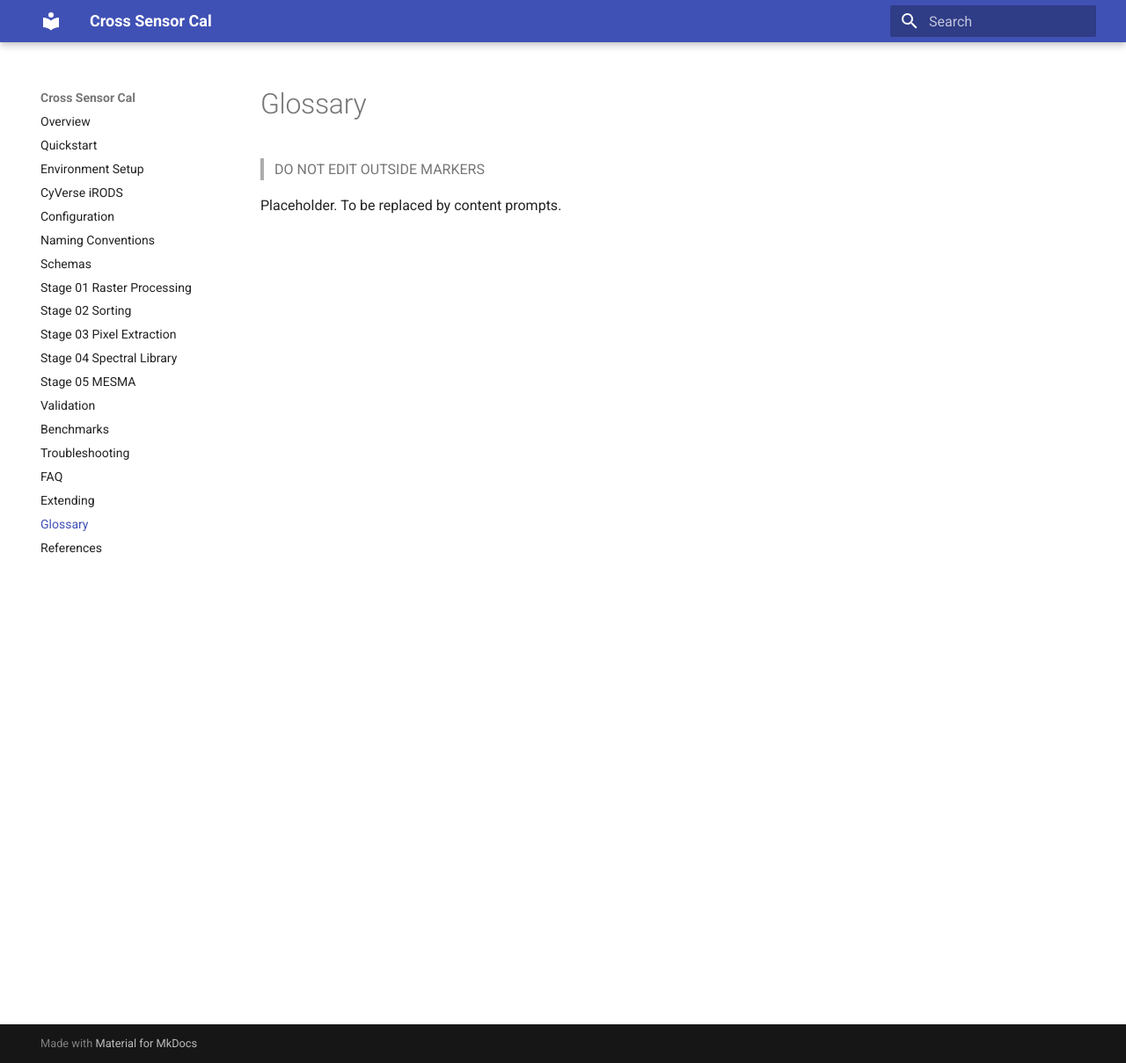
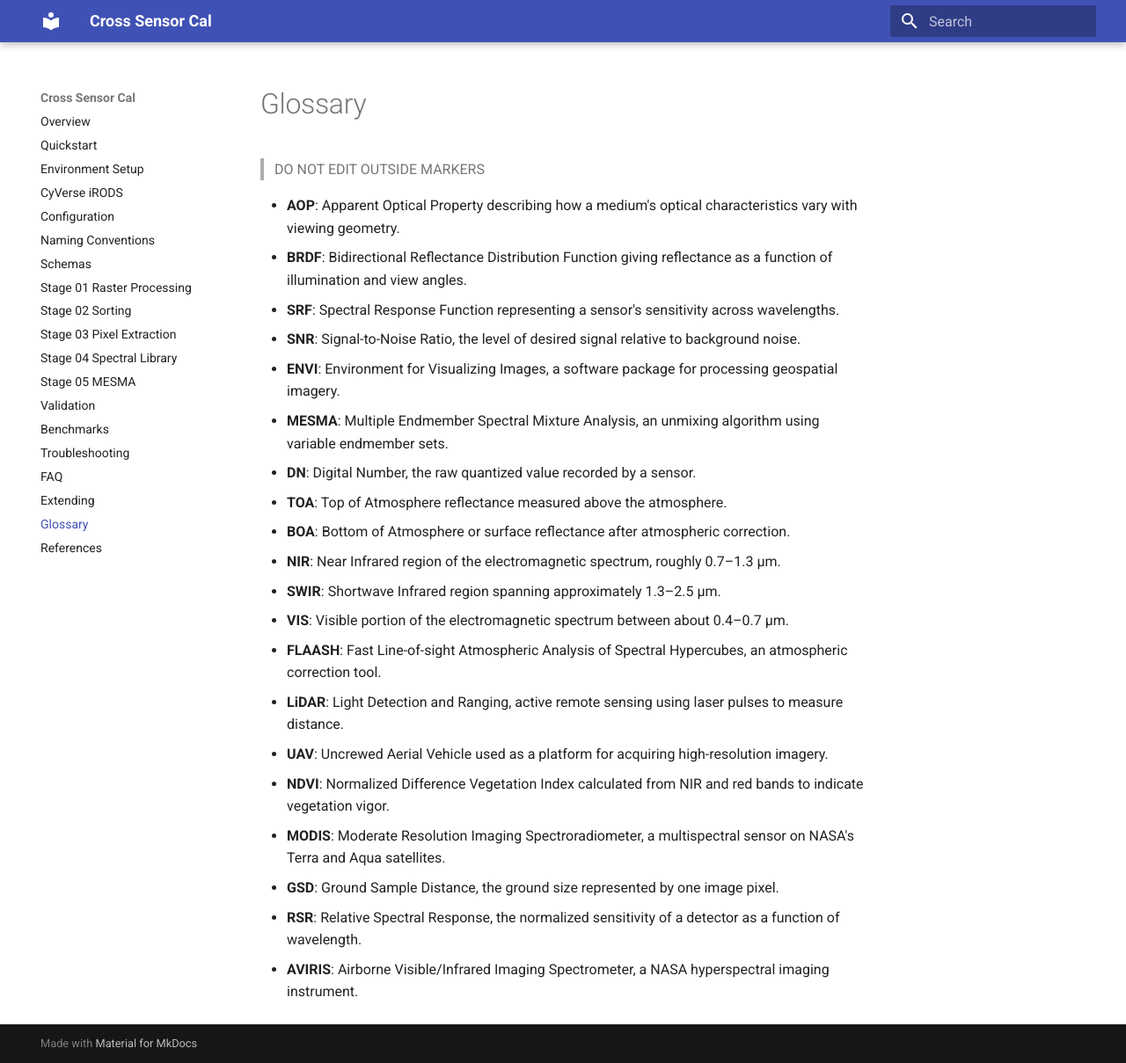
Before and after one commit to earthlab/cross-sensor-cal, an MkDocs documentation site: the page built from docs/glossary.md, in a window 1280 px wide and 1209 px high. Shown: the whole window at 88% size. Built offline with MkDocs 1.6.1 and Material for MkDocs 9.7.7, drawn with Linux system fonts in a browser that asks for light colours.

Commit message:
docs: expand glossary

```diff
--- a/docs/glossary.md
+++ b/docs/glossary.md
@@ -2,5 +2,24 @@
 
 > DO NOT EDIT OUTSIDE MARKERS
 <!-- FILLME:START -->
-Placeholder. To be replaced by content prompts.
+- **AOP**: Apparent Optical Property describing how a medium's optical characteristics vary with viewing geometry.
+- **BRDF**: Bidirectional Reflectance Distribution Function giving reflectance as a function of illumination and view angles.
+- **SRF**: Spectral Response Function representing a sensor's sensitivity across wavelengths.
+- **SNR**: Signal-to-Noise Ratio, the level of desired signal relative to background noise.
+- **ENVI**: Environment for Visualizing Images, a software package for processing geospatial imagery.
+- **MESMA**: Multiple Endmember Spectral Mixture Analysis, an unmixing algorithm using variable endmember sets.
+- **DN**: Digital Number, the raw quantized value recorded by a sensor.
+- **TOA**: Top of Atmosphere reflectance measured above the atmosphere.
+- **BOA**: Bottom of Atmosphere or surface reflectance after atmospheric correction.
+- **NIR**: Near Infrared region of the electromagnetic spectrum, roughly 0.7–1.3 µm.
+- **SWIR**: Shortwave Infrared region spanning approximately 1.3–2.5 µm.
+- **VIS**: Visible portion of the electromagnetic spectrum between about 0.4–0.7 µm.
+- **FLAASH**: Fast Line-of-sight Atmospheric Analysis of Spectral Hypercubes, an atmospheric correction tool.
+- **LiDAR**: Light Detection and Ranging, active remote sensing using laser pulses to measure distance.
+- **UAV**: Uncrewed Aerial Vehicle used as a platform for acquiring high-resolution imagery.
+- **NDVI**: Normalized Difference Vegetation Index calculated from NIR and red bands to indicate vegetation vigor.
+- **MODIS**: Moderate Resolution Imaging Spectroradiometer, a multispectral sensor on NASA's Terra and Aqua satellites.
+- **GSD**: Ground Sample Distance, the ground size represented by one image pixel.
+- **RSR**: Relative Spectral Response, the normalized sensitivity of a detector as a function of wavelength.
+- **AVIRIS**: Airborne Visible/Infrared Imaging Spectrometer, a NASA hyperspectral imaging instrument.
 <!-- FILLME:END -->
```
